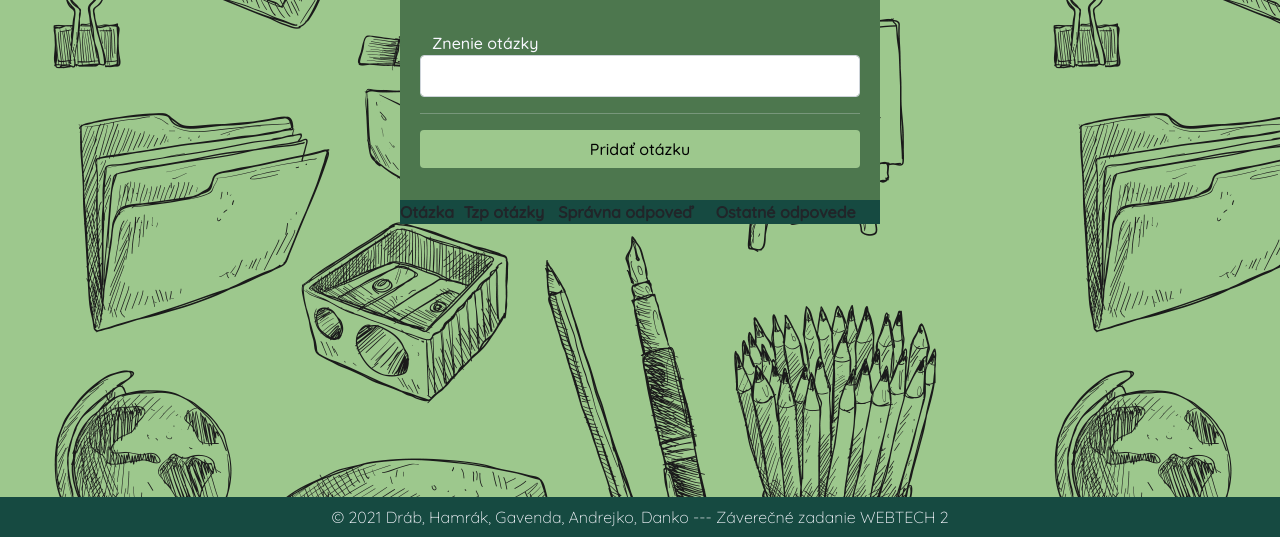
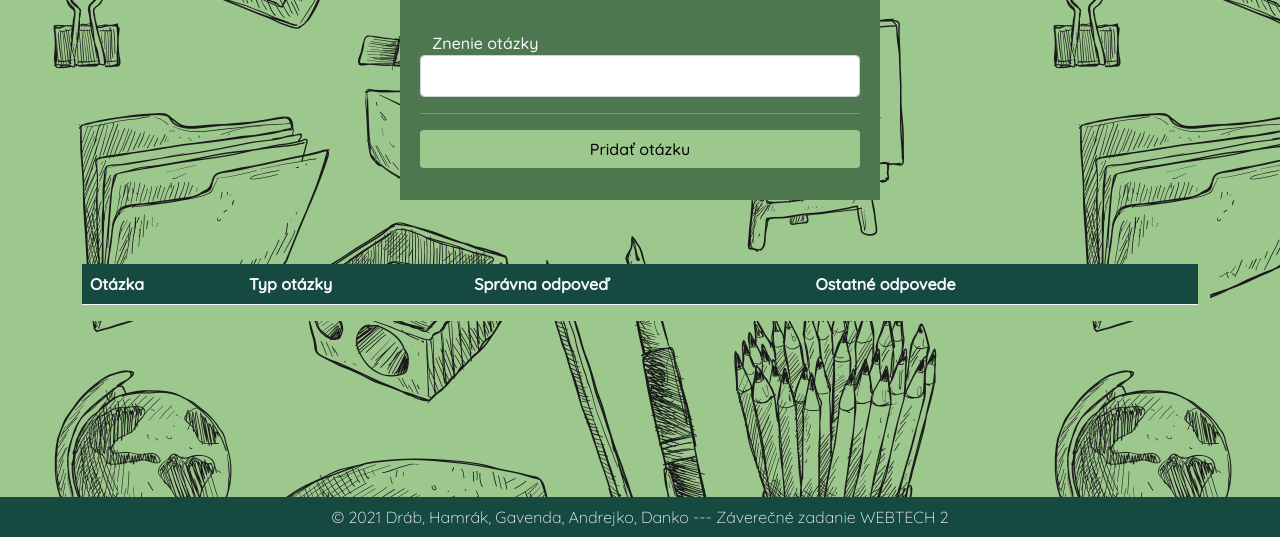
Before and after one commit to marekdrab/webte2, a PHP site: page /testOverview.php in a window 1280 px wide. Shown: the part 263-800 px from the top of the page. Run offline with PHP 8.4, Linux system fonts and the light colour scheme; the visitor is signed in with stand-in values (Sample User, id 1); data comes from the database, SQL or seed files in the repository; some libraries are stand-ins or nearby versions.

Commit message:
dizajn testOverview + oprava footer

```diff
--- a/assets/css/style.css
+++ b/assets/css/style.css
@@ -44,7 +44,9 @@ footer{
     width: 100%;
     padding: 0.5rem;
     text-align: center;
+
 }
+
 .container{
     margin-top: 5%;
 }
@@ -296,3 +298,11 @@ td{
     margin-right: auto;
     margin-left: auto;
 }
+
+.space{
+    margin: 6rem;
+}
+
+.btn:focus{
+    box-shadow: none;
+}
--- a/outNotification.php
+++ b/outNotification.php
@@ -131,5 +131,6 @@ echo getHeaderTeacher($_SESSION['name'], $_SESSION['surname'], $_SESSION["loginT
         }
         isHidden();
     </script>
+<div class="space"></div>
 
 <?php echo getFooter();?>
--- a/passTests.php
+++ b/passTests.php
@@ -37,5 +37,6 @@ echo getHeaderTeacher($_SESSION['name'], $_SESSION['surname'], $_SESSION["loginT
             </div>
         </div>
     </div>
+    <div class="space"></div>
 
 <?php echo getFooter();?>
--- a/register.php
+++ b/register.php
@@ -80,5 +80,6 @@ echo getHeaderHome() ?>
     </div>
 </div>
 
+<div class="space"></div>
 
 <?php echo getFooter(); ?>
--- a/test.php
+++ b/test.php
@@ -318,6 +318,7 @@ echo getHeaderStudent($_SESSION['name'], $_SESSION['surname'], $_SESSION["loginT
         })
     })
 </script>
+    <div class="space"></div>
 
 <?php
 }
--- a/testOverview.php
+++ b/testOverview.php
@@ -100,13 +100,15 @@ echo getHeaderTeacher($_SESSION['name'], $_SESSION['surname'], $_SESSION["loginT
                 </div>
             </div>
         </div>
-
+    </div>
+    <div class="container">
         <div class="row">
-            <table id="questionsOverview">
+            <div class="col-md-12 table-responsive">
+                <table class="table" id="questionsOverview">
                     <thead>
                     <tr>
                         <td>Otázka</td>
-                    <td>Tzp otázky</td>
+                        <td>Typ otázky</td>
                         <td>Správna odpoveď</td>
                         <td>Ostatné odpovede</td>
                         <td></td>
@@ -211,5 +213,6 @@ echo getHeaderTeacher($_SESSION['name'], $_SESSION['surname'], $_SESSION["loginT
                 </table>
             </div>
         </div>
+    </div>
 <div class="space"></div>
 <?php echo getFooter(); ?>
--- a/tests.php
+++ b/tests.php
@@ -45,4 +45,6 @@ echo getHeaderTeacher($_SESSION['name'], $_SESSION['surname'], $_SESSION["loginT
         </div>
     </div>
 </div>
+    <div class="space"></div>
+
 <?php echo getFooter();?>
```
Lines whose indentation alone changed are shown as unchanged.
